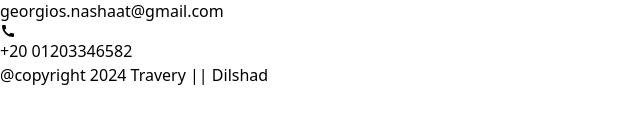
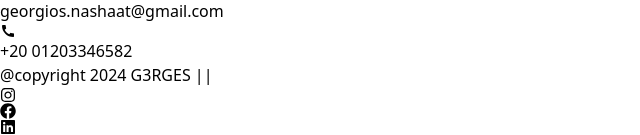
Before and after one commit to G3RGES/space_website, a React (Vite) app: page / in a window 1280 px wide. Shown: the part 2811-2946 px from the top of the page, without its empty margins (0-640 px from the left). Before the commit the page ends 2898 px from the top, so only its background shows below. Built offline with nearby package versions, Linux system fonts and the light colour scheme.

Commit message:
Update Footer.jsx

```diff
--- a/src/components/Footer.jsx
+++ b/src/components/Footer.jsx
@@ -109,11 +109,22 @@ const Footer = () => {
               </div>
             </div>
           </div>
-          <div className="hidden sm:block">
-            <div className="">
-              <span className="text-sm text-gray-400">
-                @copyright 2024 Travery || Dilshad
-              </span>
+        </div>
+        <div className="hidden sm:block">
+          <div className="flex justify-between items-center py-6 border-t-2 border-t-gray-400">
+            <span className="text-sm text-gray-400">
+              @copyright 2024 G3RGES ||
+            </span>
+            <div className="flex flex-row items-center justify-center gap-4 pb-4">
+              <a href="https://www.instagram.com/gergesnashaat/">
+                <FaInstagram className="text-4xl" />
+              </a>
+              <a href="https://www.facebook.com/gergesnashaat95">
+                <FaFacebook className="text-4xl" />
+              </a>
+              <a href="https://www.linkedin.com/in/gergesnashaat/">
+                <FaLinkedin className="text-4xl" />
+              </a>
             </div>
           </div>
         </div>
```
